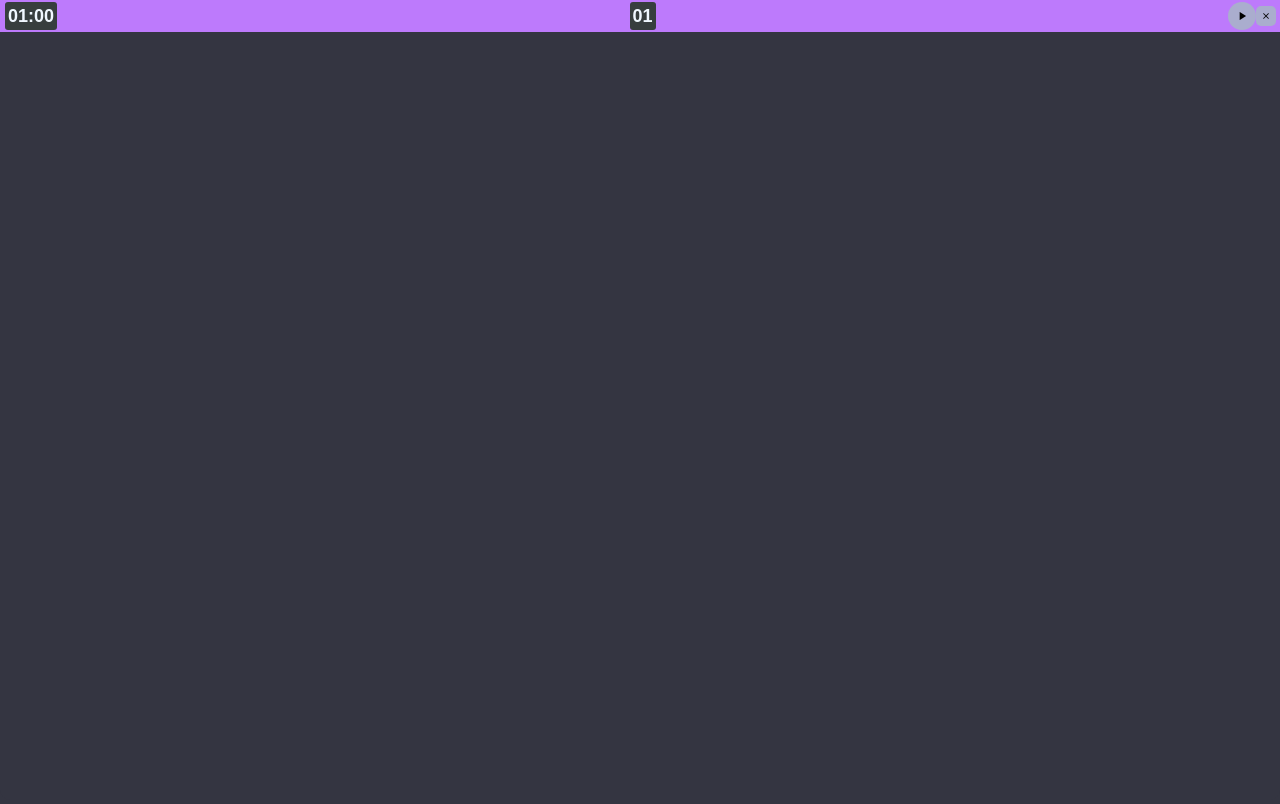
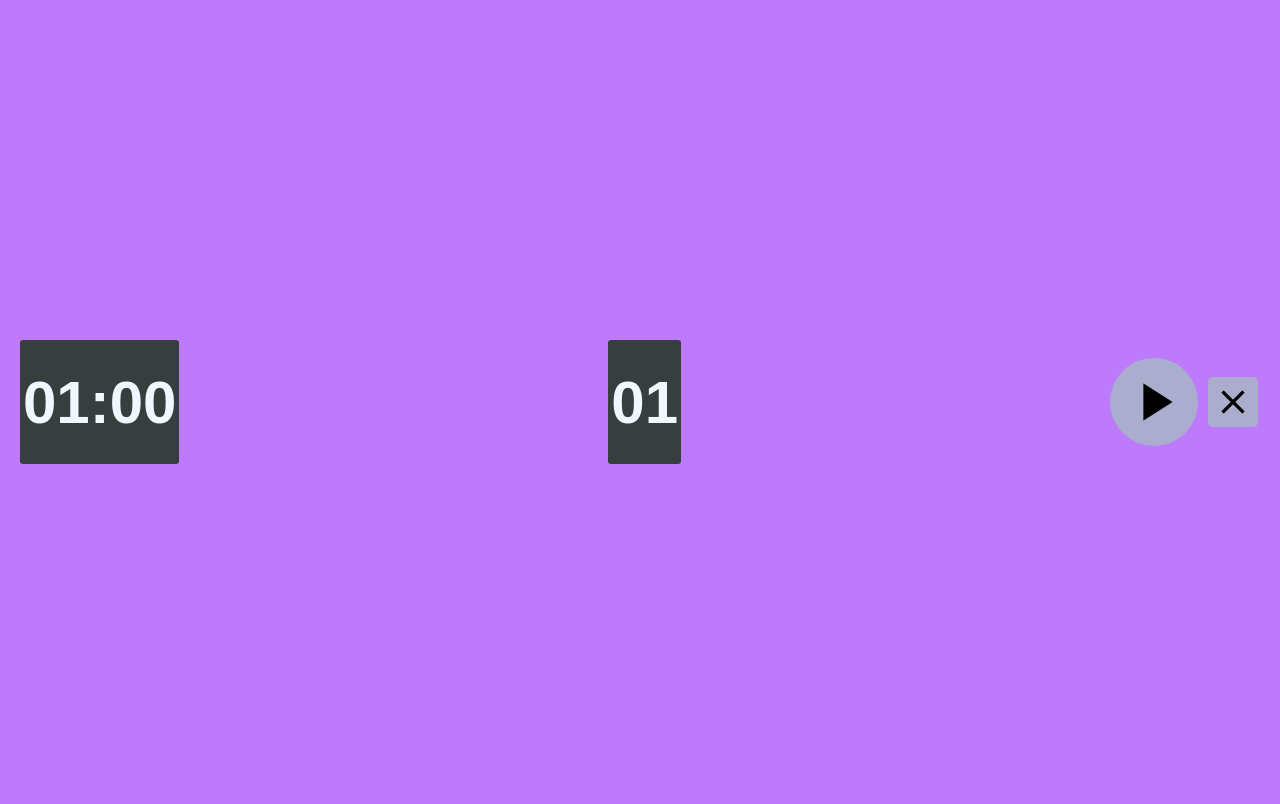
Before and after one commit to Gabriel-Sanchez/HabitosGWeb, a Django app: page /pomodoro/pomo_ven/1 in a window 1280 px wide. Before the commit the page ends 32 px from the top, so only its background shows below. Run offline with Django 3.2, Linux system fonts and the light colour scheme; data comes from the database, SQL or seed files in the repository; both versions use the stored data as it was after the commit.

Commit message:
pomodoro css

```diff
--- a/AppHabitosWeb/AppHabitosWeb/settings.py
+++ b/AppHabitosWeb/AppHabitosWeb/settings.py
@@ -25,7 +25,7 @@ SECRET_KEY = 'django-insecure-5pcse1s4x0o&*tt_t^^5nxf57$h5#c*bo$5tbk8l7)*57l7y%d
 # SECURITY WARNING: don't run with debug turned on in production!
 DEBUG = True
 
-ALLOWED_HOSTS = ['192.168.0.11', 'localhost']
+ALLOWED_HOSTS = ['192.168.0.5', 'localhost']
 
 
 # Application definition
--- a/AppHabitosWeb/base_app/static/base_app/css/home.css
+++ b/AppHabitosWeb/base_app/static/base_app/css/home.css
@@ -424,3 +424,16 @@ summary{
                 height: 50px;
                 border-radius: 5px;
             }
+
+
+.boton_editarHistorial{
+  background-color: #45a049;
+  padding-left: 3px;
+  padding-right: 3px;
+  color: #1e1e1e;
+
+}
+.boton_editarHistorial:hover{
+  background-color: #019608;
+
+}
--- a/AppHabitosWeb/habitos_app/static/habitos_app/js/grafico_habito.js
+++ b/AppHabitosWeb/habitos_app/static/habitos_app/js/grafico_habito.js
@@ -111,7 +111,7 @@ function mostrar_datos(dateBase, nb, idHabito){
  <br/> <b>${resultado}</b> <br/>
 
 
- <button id="boton_visibleEdicionHistorial" onclick="visibleEdicionHistorial()">Editar</button>
+ <button class="boton_editarHistorial" id="boton_visibleEdicionHistorial" onclick="visibleEdicionHistorial()">Editar</button>
 
  <!-- with
 
--- a/AppHabitosWeb/pomodoro_app/static/pomodoro_app/css/pomodoro.css
+++ b/AppHabitosWeb/pomodoro_app/static/pomodoro_app/css/pomodoro.css
@@ -106,3 +106,78 @@ h2{
     color: white;
 
 }
+
+
+@media screen and (min-width: 300px) {
+
+    #pom{
+        display: flex;
+        /* flex-direction: column; */
+        align-items: center ;
+        font-size: 40px;
+        height: 100vh;
+        padding-left: 20px;
+        padding-right: 20px;
+    }
+
+    i{
+        font-size: 64px !important;
+   }
+   #cerrar i{
+    font-size: 40px !important;
+    /* height: 12px;
+    width: 12px; */
+
+}
+
+   #cerrar{
+    padding: 0;
+    height: 50px;
+    width: 50px;
+    display: flex;
+    justify-content: center;
+    align-items: center;
+    margin-right: 2px;
+    margin-left: 10px;
+}
+
+#iniciarPausar{
+    padding: 0;
+    height: 88px;
+    width: 88px;
+    border-radius: 60px;
+    display: flex;
+    justify-content: center;
+    align-items: center;
+
+}
+
+.tiempo_style{
+    display: flex;
+    justify-content: center;
+    background-color: rgb(55, 62, 62);
+
+    /* padding: 2px; */
+    padding-left: 3px;
+    padding-right: 3px;
+    padding-top: 12px;
+    padding-bottom: 12px;
+    border-radius: 3px;
+
+    margin-top: 10px;
+    margin-bottom: 10px;
+    height: 100px;
+
+}
+
+.botones_pom{
+    margin-top: auto;
+    margin-bottom: auto;
+    display: flex;
+    align-items: center;
+    justify-content: space-between;
+}
+
+
+
+    }
--- a/AppHabitosWeb/pomodoro_app/templates/pomodoro_app/pomodoro.html
+++ b/AppHabitosWeb/pomodoro_app/templates/pomodoro_app/pomodoro.html
@@ -50,10 +50,17 @@
 
 
         <div class="botones_pom">
-            <button id="iniciarPausar" class="boton_start"><i class="material-icons" >play_arrow</i></button>
+            <div>
+                <button id="iniciarPausar" class="boton_start"><i class="material-icons" >play_arrow</i></button>
+
+            </div>
 
             <!-- <button id="titulo"><i class="material-icons">open_with</i></button> -->
-            <button id="cerrar"><i id="cerrar_icon" class="material-icons">close</i></button>
+            <div>
+
+                <button id="cerrar">
+                    <i id="cerrar_icon" class="material-icons">close</i></button>
+            </div>
 
         </div>
     </div>
```
Also changed, not shown: AppHabitosWeb/habitos_app/templates/habitos_app/habitos_home.html (+6 -6 lines), AppHabitosWeb/db.sqlite3.
